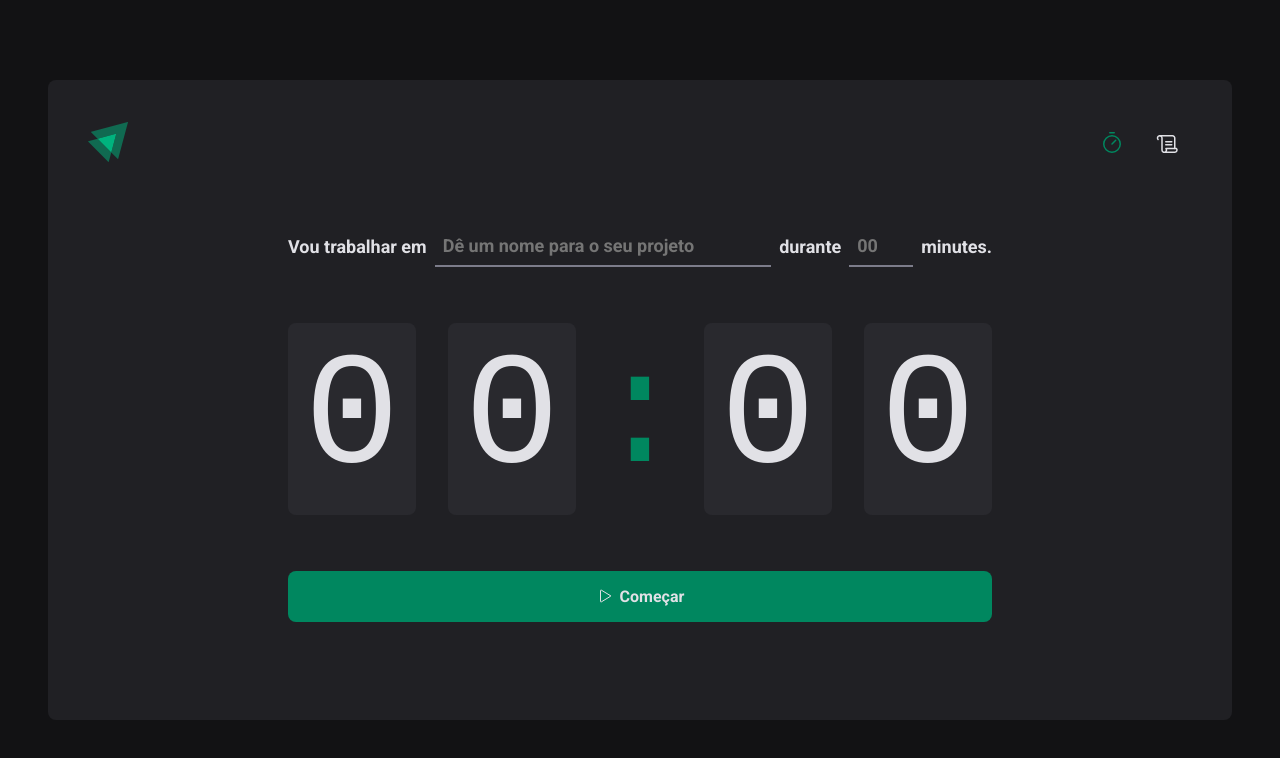
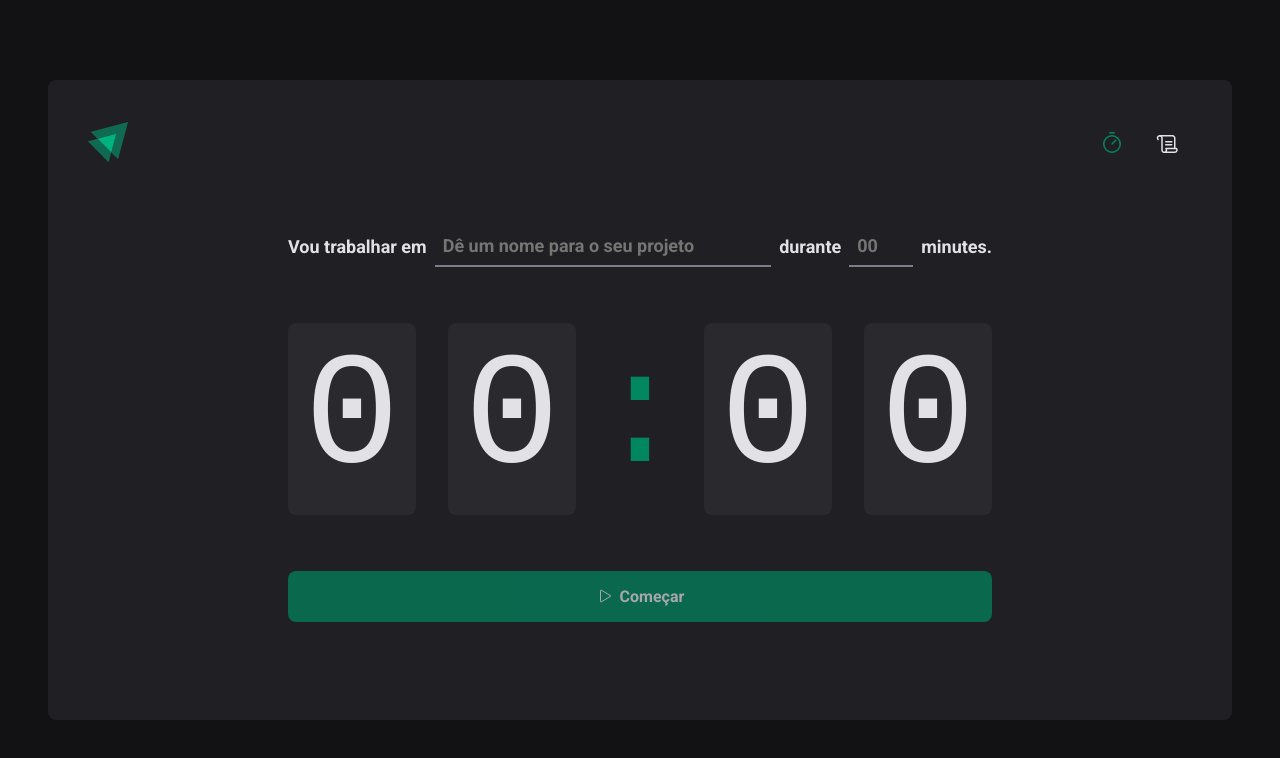
Before and after one commit to nadodev/ignite-timer, a React (Vite) app: page / in a window 1280 px wide. Shown: the top 758 px of the page. Built offline with nearby package versions, Linux system fonts and the light colour scheme.

Commit message:
feat: adicionado react hook form

```diff
--- a/src/pages/Home/index.tsx
+++ b/src/pages/Home/index.tsx
@@ -1,4 +1,5 @@
 import { Play } from 'phosphor-react'
+import { useForm } from 'react-hook-form'
 import {
   ButtonSubmit,
   CountdownContainer,
@@ -8,26 +9,28 @@ import {
   Separator,
   TaskInput,
 } from './style'
-import { useState } from 'react'
 
 export function Home() {
-  const [value, setValue] = useState('')
+  const { register, handleSubmit, watch } = useForm()
 
-  const handleInputChange = (e: React.ChangeEvent<HTMLInputElement>) => {
-    const inputValue = e.target.value
-    const newValue = inputValue.slice(0, 2)
-    setValue(newValue)
+  const handleStartCountdown = (data: any) => {
+    console.log(data)
   }
+
+  const task = watch('task')
+  const isSubmitDisabled = !task
+
   return (
     <HomeContainer>
-      <form>
+      <form onSubmit={handleSubmit(handleStartCountdown)}>
         <FormContainer>
-          <label htmlFor="tasnk">Vou trabalhar em</label>
+          <label htmlFor="task">Vou trabalhar em</label>
           <TaskInput
             type="text"
             list="task-suggestions"
             id="task"
             placeholder="Dê um nome para o seu projeto"
+            {...register('task')}
           />
 
           <datalist id="task-suggestions">
@@ -37,16 +40,15 @@ export function Home() {
             <option value="Projeto 4" />
             <option value="Projeto 5" />
           </datalist>
-          <label htmlFor="tasnk">durante</label>
+          <label htmlFor="task">durante</label>
           <MinutesAmountInput
             type="number"
             id="minutesAmmount"
             placeholder="00"
             step={5}
-            value={value}
             min={5}
             max={60}
-            onChange={handleInputChange}
+            {...register('minutesAmmount', { valueAsNumber: true })}
           />
           <span>minutes.</span>
         </FormContainer>
@@ -57,7 +59,8 @@ export function Home() {
           <span>0</span>
           <span>0</span>
         </CountdownContainer>
-        <ButtonSubmit type="submit">
+
+        <ButtonSubmit type="submit" disabled={isSubmitDisabled}>
           <Play /> Começar
         </ButtonSubmit>
       </form>
```
Also changed, not shown: package.json (+4 -3 lines), 1 other file (tests, documents, lock files or other folders).
